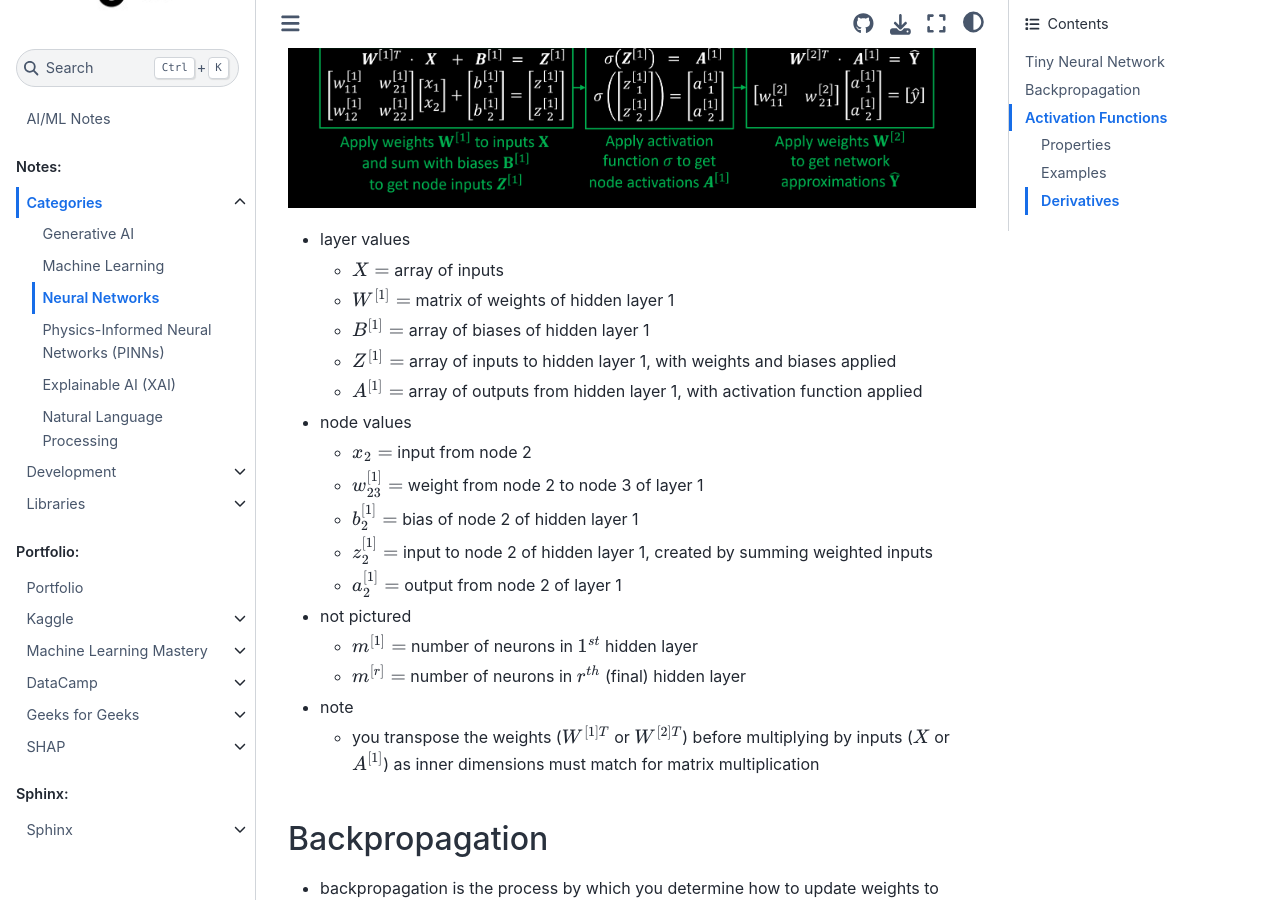
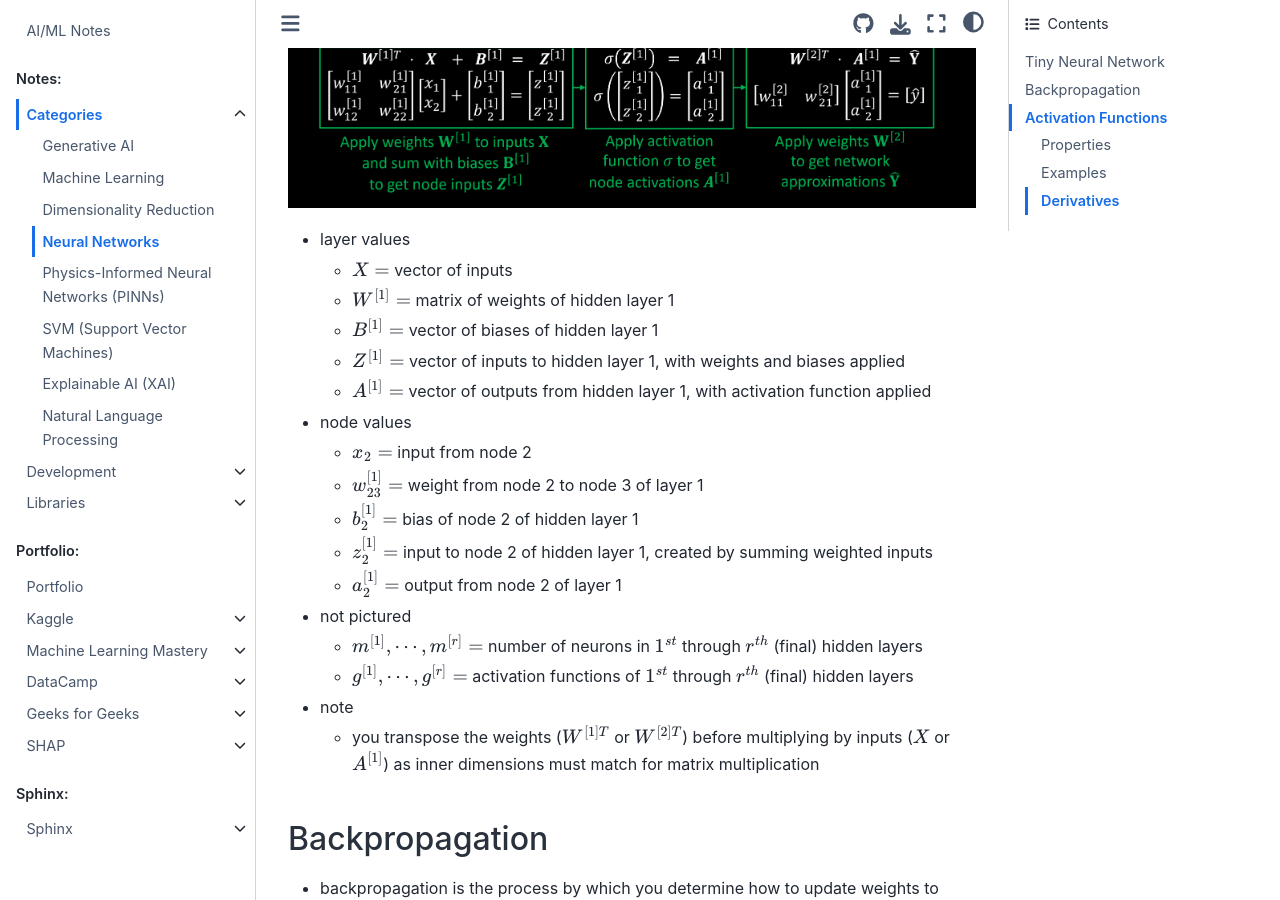
Before and after one commit to CombatWombatHub/aiml-notes, a Sphinx documentation site: the page built from docs/source/ai/categories/ml/nns.md, in a window 1280 px wide and 900 px high, scrolled down 620 px. Built offline with Sphinx 7.4.7 and the Sphinx Book theme 1.1.4, drawn with Linux system fonts in a browser that asks for light colours; some of the changed text lies outside the part shown.

Commit message:
add dimensionality reduction flowchart and confusion matrix image, make minor corrections elsewhere

```diff
--- a/docs/source/ai/categories/ml/nns.md
+++ b/docs/source/ai/categories/ml/nns.md
@@ -6,11 +6,11 @@ Behold, I created a tiny neural network, showing nodes, activation functions, ma
 ![tiny neural network](../../../images/tiny_neural_network.png)
 
 - layer values
-    - $X=$ array of inputs
+    - $X=$ vector of inputs
     - $W^{[1]}=$ matrix of weights of hidden layer 1
-    - $B^{[1]}=$ array of biases of hidden layer 1
-    - $Z^{[1]}=$ array of inputs to hidden layer 1, with weights and biases applied
-    - $A^{[1]}=$ array of outputs from hidden layer 1, with activation function applied
+    - $B^{[1]}=$ vector of biases of hidden layer 1
+    - $Z^{[1]}=$ vector of inputs to hidden layer 1, with weights and biases applied
+    - $A^{[1]}=$ vector of outputs from hidden layer 1, with activation function applied
 - node values
     - $x_2=$ input from node 2
     - $w^{[1]}_{23}=$ weight from node 2 to node 3 of layer 1
@@ -18,8 +18,8 @@ Behold, I created a tiny neural network, showing nodes, activation functions, ma
     - $z^{[1]}_2=$ input to node 2 of hidden layer 1, created by summing weighted inputs
     - $a^{[1]}_2=$ output from node 2 of layer 1
 - not pictured
-    - $m^{[1]}=$ number of neurons in $1^{st}$ hidden layer
-    - $m^{[r]}=$ number of neurons in $r^{th}$ (final) hidden layer
+    - $m^{[1]},\cdots,m^{[r]}=$ number of neurons in $1^{st}$ through $r^{th}$ (final) hidden layers
+    - $g^{[1]},\cdots,g^{[r]}=$ activation functions of $1^{st}$ through $r^{th}$ (final) hidden layers
 - note
     - you transpose the weights ($W^{[1]T}$ or $W^{[2]T}$) before multiplying by inputs ($X$ or $A^{[1]}$) as inner dimensions must match for matrix multiplication
 
```
Also changed, not shown: docs/source/ai/categories/ml/dimensionality_reduction.md (added, +41 -0 lines), docs/source/ai/categories/ml/svm.md (added, +16 -0 lines), docs/source/ai/categories/ml/xai.md (+1 -0 lines), docs/source/ai/development/math.md (+6 -10 lines), docs/source/ai/development/metrics.md (+4 -2 lines), docs/source/images/confusion_matrix.png (added), 1 other file.
